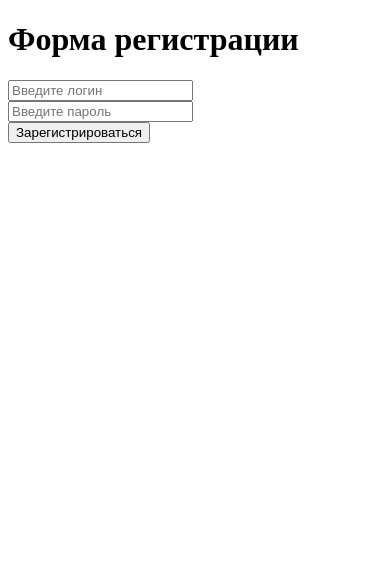
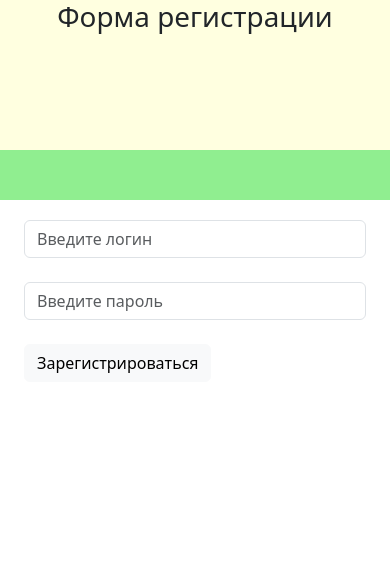
Before and after one commit to ilya163/photo-manager, a Django app: page /user/reg/ in a window 390 px wide. Shown: the top 572 px of the page. Before the commit the page ends 143 px from the top, so only its background shows below. Run offline with Django 4.2, Linux system fonts and the light colour scheme.

Commit message:
add style

```diff
--- a/main/views.py
+++ b/main/views.py
@@ -31,7 +31,6 @@ def mainContent(request):
         "sort": sort,
      }
 
-    print(context)
     return render(request, "main/main.html", context)
 
 # def getFilterTitle(self, **kwargs):
--- a/mymanager/templates/mymanager/home.html
+++ b/mymanager/templates/mymanager/home.html
@@ -1,35 +1,47 @@
 {% load static %}
-<!DOCTYPE html>
-<head>
-<script src="https://ajax.googleapis.com/ajax/libs/jquery/3.6.1/jquery.min.js"></script>
-{% block startconnect %}
-{% endblock %}
-</head>
-<body>
+<!doctype html>
+<html lang="en">
+  <head>
+    <meta charset="utf-8">
+    <meta name="viewport" content="width=device-width, initial-scale=1">
+    <title>Bootstrap demo</title>
+    <link href="https://cdn.jsdelivr.net/npm/bootstrap@5.3.0-alpha1/dist/css/bootstrap.min.css" rel="stylesheet" integrity="sha384-GLhlTQ8iRABdZLl6O3oVMWSktQOp6b7In1Zl3/Jr59b6EGGoI1aFkw7cmDA6j6gD" crossorigin="anonymous">
+    <script src="https://ajax.googleapis.com/ajax/libs/jquery/3.6.1/jquery.min.js"></script>
+    <link rel="stylesheet" href="{% static 'css/style.css' %}">
 
-{% block title %}
-<h1>Менеджер фотографий</h1>
-{% endblock %}
-
-{% if messages %}
-	{% for message in messages %}
-    <li>{{ message }}</li>
-    {% endfor %}
-{% endif %}
-
-{% block auth %}
-<a href="{% url 'login' %}">Войти</a>
-<a href="{% url 'reg' %}">Зарегистрироваться</a>
-{% endblock %}
-
-
-    {% block content %}
+    {% block startconnect %}
     {% endblock %}
 
+  </head>
+  <body>
+  	<div class="container text-center">
+	    <div class="row header">
+		    <div class="col-md-2">
+                {% block title %}
+		    	<div class="p-3"><h1>Менеджер фотографий</h1></div>
+                {% endblock %}
+		    </div>
+		    <div class="col-md-7"></div>
+		    <div class="col-md-3 p-3">
+                {% block auth %}
+                    <a href="{% url 'login' %}" class="link-primary">Войти</a>
+                    <a href="{% url 'reg' %}" class="link-primary">Зарегистрироваться</a>
 
-{% block endconnect %}
-{% endblock %}
+                {% endblock %}
+		    </div>
+		</div>
+    </div>
+    <div class="container menu"></div>
+    <div class="container content">
+            {% block content %}
+                <div class="row">
+                    {% if info %}
+                        <span>{{ info }}</span>
+                    {% endif %}
+                </div>
+            {% endblock %}
+    </div>
 
-<script src="{% static 'js/script.js' %}"></script>
-</body>
+    <script src="{% static 'js/script.js'%}"></script>
+  </body>
 </html>
--- /dev/null
+++ b/static/css/style.css
@@ -0,0 +1,36 @@
+body{
+	background: lightblue;
+}
+
+.container-fluid{
+	background: lightblue;
+}
+
+.header{
+	background: lightyellow;
+	height:150px;
+ }
+
+.menu{
+	height:50px;
+	background: lightgreen;
+
+}
+.content{
+	padding-top:20px;
+	min-height:1100px;
+	height:100%;
+	background: white;
+}
+.gallery{
+	padding:0 10px 10px 10px;
+
+}
+.gallery img{
+	margin:0 auto;
+	width:200px;
+	height:200px;
+}
+
+.photo-item{margin:20px 0;}
+.photo-item a,h4,img{display:block;}
--- a/user/templates/user/reg.html
+++ b/user/templates/user/reg.html
@@ -6,20 +6,27 @@
 {% endblock %}
 
 
-{% if messages %}
-		{% for message in messages %}
-	    <li>{{ message }}</li>
-	    {% endfor %}
-	{% endif %}
 
-{% block auth %}{% endblock %}
+
+{% block auth %}
+{% endblock %}
 
 {% block content %}
-
+<div class="row">
 	<form method="post" action="{% url 'reg' %}">
 		{% csrf_token %}
-		<input type="text" name="username" placeholder="Введите логин"><br>
-		<input type="text" name="password" placeholder="Введите пароль"><br>
-		<button type="submit">Зарегистрироваться</button>
+        <div class="container">
+            <div class="row">
+		        <div class="col-md-4">
+                    {% if info %}
+                        <span>{{ info }}</span>
+                    {% endif %}
+                    <input type="text" class="form-control" placeholder="Введите логин" name="username" aria-label="Username"><br>
+                    <input type="password" class="form-control" placeholder="Введите пароль"  name="password" aria-label="Password"><br>
+                    <button type="submit" class="btn btn-light">Зарегистрироваться</button>
+                 </div>
+            </div>
+        </div>
 	</form>
+</div>
 {% endblock %}
--- a/user/views.py
+++ b/user/views.py
@@ -6,6 +6,7 @@ from django.contrib.auth.models import User
 
 
 def userRegistration(request):
+    context = {}
     if request.method == "POST":
         username = request.POST['username']
         password = request.POST['password']
@@ -13,11 +14,13 @@ def userRegistration(request):
         if not checkUser:
             user = User.objects.create_user(username, username+"@gmail.com", password)
             user.save()
-            messages.info(request, "Вы успешно зарегистрированы. Войдите на сайт")
-            return redirect("home")
+            context["info"] = "Вы успешно зарегистрированы. Войдите на сайт"
+            return render(request, 'mymanager/home.html', context)
+        elif len(username) > 3 and len(password) > 3:
+            context["info"] = "Длина логина или пароля должна быть больше 3-х символов"
         else:
-            messages.info(request, "Логин или пароль не соответствуют требованиям")
-            return render(request, 'user/reg.html', {})
+            context["info"] = "Нельзя использовать существующий логин"
+        return render(request, 'user/reg.html', context)
     else:
         return render(request, 'user/reg.html', {})
 
@@ -28,6 +31,7 @@ def userLogout(request):
     return redirect('home')
 
 def userLogin(request):
+    context = {}
     if request.method == "POST":
         username = request.POST['username']
         password = request.POST['password']
@@ -37,7 +41,7 @@ def userLogin(request):
             login(request, user)
             return redirect("main")
         else:
-            messages.info(request, "Неверный логин или пароль")
-            return render(request, 'user/login.html', {})
+            context["info"] = "Неверный логин или пароль"
+            return render(request, 'user/login.html', context)
     else:
         return render(request, 'user/login.html', {})
```
Also changed, not shown: main/templates/main/main.html (+9 -9 lines), user/templates/user/login.html (+12 -3 lines), db.sqlite3.
